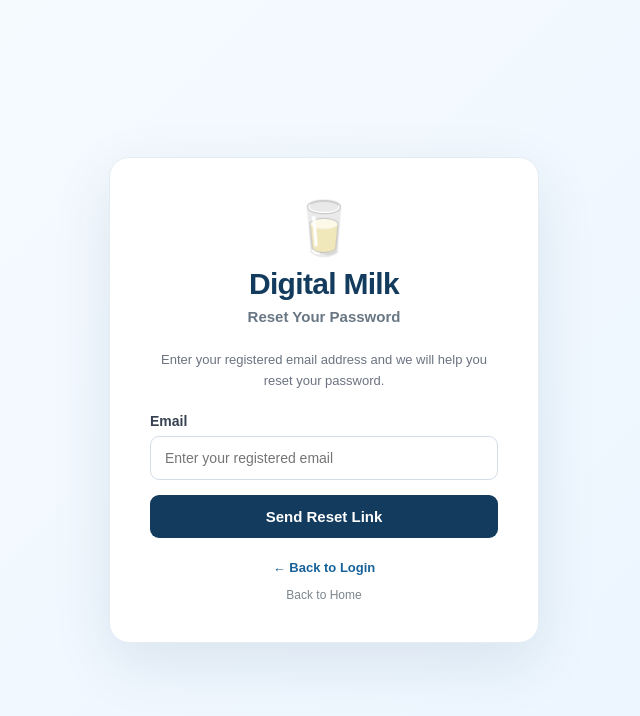
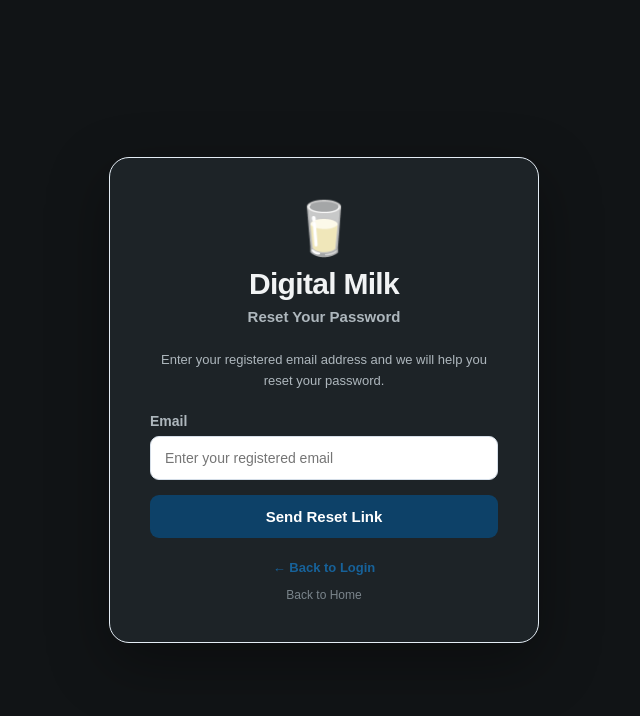
Before and after one commit to Milk-Collection-System/Digital_MIlk_Management-System, a React (Vite) app in the folder frontend/: page /forgot-password in a window 1280 px wide. Shown: the top 716 px of the page, without its empty margins (316-956 px from the left). Built offline with nearby package versions, Linux system fonts and the light colour scheme; no server answers.

Commit message:
Swarup dev (#4)
* Improve home page and add theme authentication UI

* Fix dark theme form inputs

* Merge main into swarup-dev

```diff
--- a/frontend/src/styles/ForgotPassword.css
+++ b/frontend/src/styles/ForgotPassword.css
@@ -9,12 +9,7 @@
 
   box-sizing: border-box;
 
-  background:
-    linear-gradient(
-      135deg,
-      #f8fbff,
-      #eaf5ff
-    );
+  background: var(--bg-primary);
 }
 
 .forgot-container {
@@ -23,16 +18,17 @@
 }
 
 .forgot-card {
-  background: #ffffff;
+  background: var(--bg-card);
 
   border-radius: 20px;
+
+  border-color: var(--border-color);
 
   padding: 40px;
 
   border: 1px solid #e4edf5;
 
-  box-shadow:
-    0 20px 60px rgba(18, 59, 93, 0.10);
+  box-shadow: var(--shadow);
 }
 
 
@@ -53,7 +49,7 @@
 .forgot-logo h1 {
   margin: 0;
 
-  color: #123b5d;
+  color: var(--text-primary);
 
   font-size: 30px;
 
@@ -65,7 +61,7 @@
 .forgot-logo p {
   margin-top: 7px;
 
-  color: #687783;
+  color: var(--text-secondary);
 
   font-size: 15px;
 
@@ -78,7 +74,7 @@
 .forgot-info {
   margin-bottom: 22px;
 
-  color: #6b7280;
+  color: var(--text-secondary);
 
   font-size: 13px;
 
@@ -107,7 +103,7 @@
 }
 
 .forgot-field label {
-  color: #374151;
+  color: var(--text-secondary);
 
   font-size: 14px;
 
@@ -121,9 +117,15 @@
 
   box-sizing: border-box;
 
+  color: var(--text-primary);
+
   border: 1px solid #d5dee8;
 
   border-radius: 9px;
+
+  border-color: var(--input-border);
+
+  background: var(--input-bg);
 
   outline: none;
 
@@ -151,7 +153,7 @@
 
   border-radius: 9px;
 
-  background: #123b5d;
+  background: var(--accent-dark);
 
   color: #ffffff;
 
@@ -165,7 +167,7 @@
 }
 
 .reset-button:hover {
-  background: #17629a;
+  background: var(--accent-hover);
 
   transform: translateY(-1px);
 }
@@ -248,7 +250,7 @@
 }
 
 .forgot-home:hover {
-  color: #17629a;
+  color: var(--accent);
 
   text-decoration: underline;
 }
--- a/frontend/src/styles/Login.css
+++ b/frontend/src/styles/Login.css
@@ -173,6 +173,10 @@
    LOGIN BUTTON
    ========================================================= */
 
+/* =========================================================
+   LOGIN BUTTON - DARK / LIGHT THEME
+   ========================================================= */
+
 .login-button {
   width: 100%;
 
@@ -190,22 +194,61 @@
 
   font-size: 16px;
 
-  font-weight: 600;
+  font-weight: 700;
 
   cursor: pointer;
 
   margin-top: 2px;
 
-  transition: 0.2s ease;
+  transition: all 0.25s ease;
 }
 
 .login-button:hover {
+
+  color: #ffffff !important;
+
   background: var(--accent-hover);
 
   transform: translateY(-1px);
 
   box-shadow:
-    0 6px 15px rgba(18, 59, 93, 0.15);
+    0 6px 15px rgba(23, 98, 154, 0.25);
+}
+
+
+/* =========================================================
+   LIGHT MODE
+   ========================================================= */
+
+:root[data-theme="light"] .login-button {
+  background: #123b5d !important;
+
+  color: #ffffff !important;
+}
+
+:root[data-theme="light"] .login-button:hover {
+  background: #17629a !important;
+
+  color: #ffffff !important;
+}
+
+
+/* =========================================================
+   DARK MODE
+   ========================================================= */
+
+:root[data-theme="dark"] .login-button {
+  background: #1769a5 !important;
+
+  color: #ffffff !important;
+
+  border: 1px solid #2d8bc5;
+}
+
+:root[data-theme="dark"] .login-button:hover {
+  background: #2188c4 !important;
+
+  color: #ffffff !important;
 }
 
 
@@ -228,7 +271,7 @@
 
   margin-top: -7px;
 
-  border: 1px solid #b9ccdc;
+  border: 1px solid #52616d;
 
   border-radius: 8px;
 
@@ -244,36 +287,34 @@
 
   font-weight: 600;
 
-  transition: 0.2s ease;
+  transition: all 0.25s ease;
 }
 
 .create-account-btn:hover {
+  background: rgba(105, 182, 232, 0.10);
+
+  border-color: #69b6e8;
+
+  color: #8bc9ef !important;
+}
+
+
+/* LIGHT MODE */
+
+:root[data-theme="light"] .create-account-btn {
+  border-color: #b9ccdc;
+
+  background: #ffffff;
+
+  color: #174f78 !important;
+}
+
+:root[data-theme="light"] .create-account-btn:hover {
   background: #f1f8fd;
 
   border-color: #17629a;
 
-  color: #17629a;
-
-  transform: translateY(-1px);
-}
-
-
-/* =========================================================
-   ERROR MESSAGE
-   ========================================================= */
-
-.login-error {
-  background: #fff1f1;
-
-  color: #b42318;
-
-  border: 1px solid #f3c2c2;
-
-  padding: 10px 12px;
-
-  border-radius: 8px;
-
-  font-size: 14px;
+  color: #17629a !important;
 }
 
 
--- a/frontend/src/styles/Register.css
+++ b/frontend/src/styles/Register.css
@@ -9,12 +9,7 @@
 
   box-sizing: border-box;
 
-  background:
-    linear-gradient(
-      135deg,
-      #f8fbff,
-      #eaf5ff
-    );
+  background: var(--bg-primary);
 }
 
 .register-container {
@@ -23,9 +18,11 @@
 }
 
 .register-card {
-  background: #ffffff;
+  background: var(--bg-card);
 
   border: 1px solid #e4edf5;
+
+  border-color: var(--border-color);
 
   border-radius: 20px;
 
@@ -33,8 +30,7 @@
 
   box-sizing: border-box;
 
-  box-shadow:
-    0 20px 60px rgba(18, 59, 93, 0.10);
+  box-shadow: var(--shadow);
 }
 
 
@@ -55,7 +51,7 @@
 .register-logo h1 {
   margin: 0;
 
-  color: #123b5d;
+   color: var(--text-primary);
 
   font-size: 30px;
 
@@ -67,7 +63,7 @@
 .register-logo p {
   margin-top: 7px;
 
-  color: #687783;
+  color: var(--text-secondary);
 
   font-size: 15px;
 
@@ -94,7 +90,7 @@
 }
 
 .register-field label {
-  color: #374151;
+  color: var(--text-secondary);
 
   font-size: 13px;
 
@@ -110,7 +106,13 @@
 
   border: 1px solid #d5dee8;
 
+  border-color: var(--input-border);
+
   border-radius: 8px;
+
+  color: var(--text-secondary);
+
+  background: var(--input-bg);
 
   outline: none;
 
@@ -159,7 +161,7 @@
 
   border-radius: 9px;
 
-  background: #123b5d;
+  background: var(--accent-dark);
 
   color: #ffffff;
 
@@ -173,7 +175,7 @@
 }
 
 .register-button:hover {
-  background: #17629a;
+  background: var(--accent-hover);
 
   transform: translateY(-1px);
 
```
